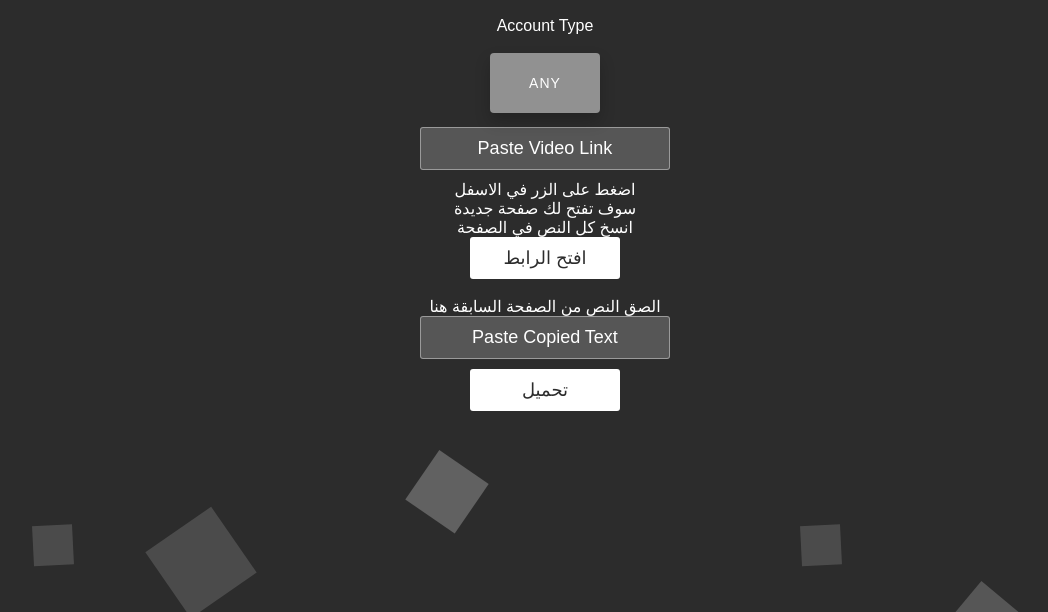
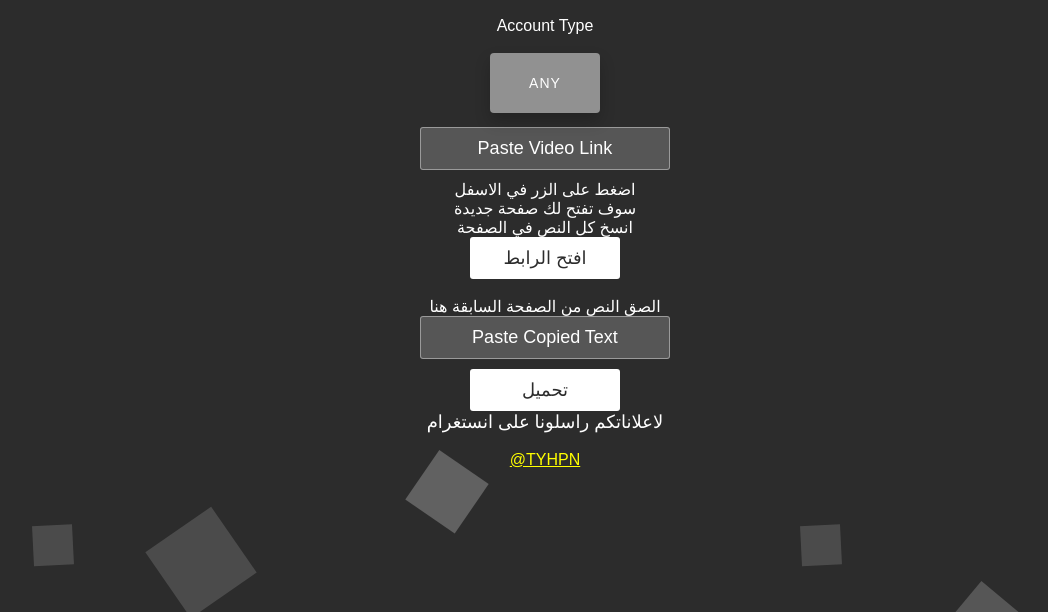
Before and after one commit to firas2323/tool, a plain HTML site: page index.html in a window 1280 px wide. Shown: the part 188-800 px from the top of the page, without its empty margins (95-1143 px from the left). Drawn offline with nearby package versions, Linux system fonts and the light colour scheme; a web font is replaced by a local one.

Commit message:
Update index.html

```diff
--- a/index.html
+++ b/index.html
@@ -54,7 +54,10 @@
                         <p> الصق النص من الصفحة السابقة هنا</p>
 			<input id="json_" type="text" placeholder="Paste Copied Text" autocomplete="off">
 		</div>
-			<button type="submit" id="login-button">تحميل</button>
+			<button type="submit" id="login-button">تحميل</button> <br/>
+                <div> <p style="text-align:center; font-size:18px;"> لاعلاناتكم راسلونا على انستغرام </p>
+            <br/> <a href="https://www.instagram.com/tyhpn/" style="color:yellow; text-align:center;">@TYHPN</a>
+            </div>
 
 		</form>
 	</div>
@@ -76,9 +79,6 @@
 <!-- partial -->
   <script src='https://cdnjs.cloudflare.com/ajax/libs/jquery/2.1.3/jquery.min.js'></script>
   <script  src="./script.js"></script>
-            <div> <p style="text-align:center; font-size:18px;"> لاعلاناتكم راسلونا على انستغرام </p>
-            <br/> <a href="https://www.instagram.com/tyhpn/" style="color:yellow; text-align:center;">@TYHPN</a>
-            </div>
 
 </body>
 </html>
```
